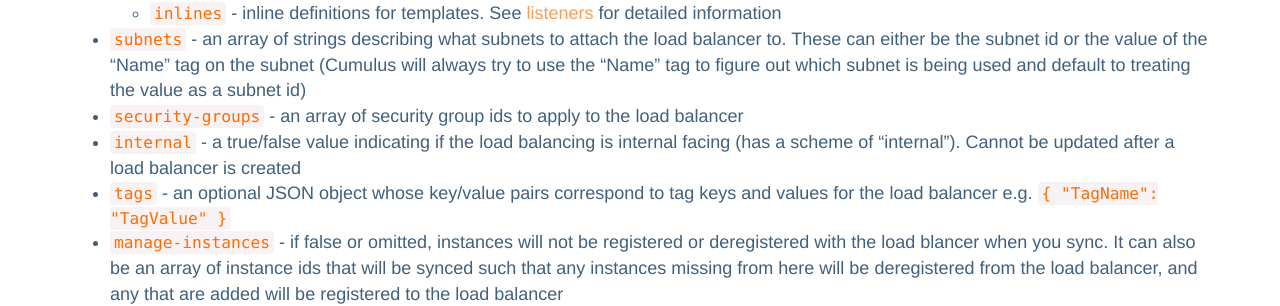
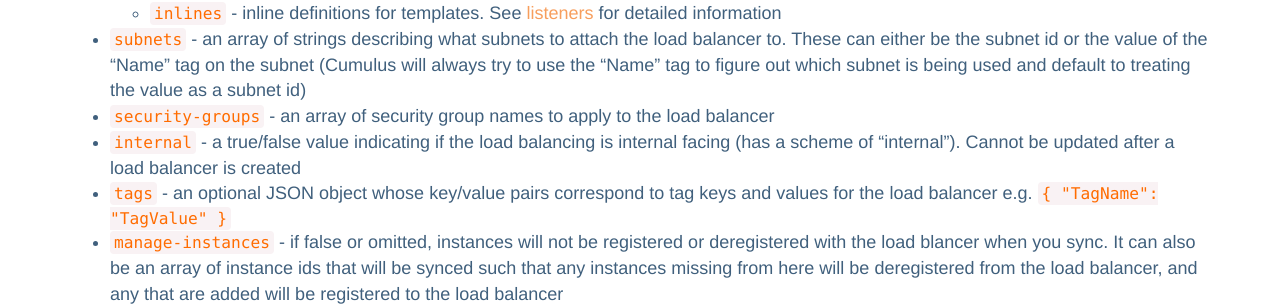
Before and after one commit to lucidsoftware/cumulus, a Jekyll site: the page built from modules/elb.md, in a window 1280 px wide and 1400 px high, scrolled down 774 px. Shown: the part 154-460 px from the top of the window. Built offline with Jekyll 4.4.1, drawn with Linux system fonts in a browser that asks for light colours; some of the changed text lies outside the part shown.

Commit message:
Update elb documentation to use security group names over ids

```diff
--- a/modules/elb.md
+++ b/modules/elb.md
@@ -19,7 +19,7 @@ Each load balancer is defined in its own file where the file name is the name of
     * `vars` - an object whose key-value pairs will override variables in the template
   * `inlines` - inline definitions for templates. See [listeners](#listeners) for detailed information
 * `subnets` - an array of strings describing what subnets to attach the load balancer to. These can either be the subnet id or the value of the "Name" tag on the subnet (Cumulus will always try to use the "Name" tag to figure out which subnet is being used and default to treating the value as a subnet id)
-* `security-groups` - an array of security group ids to apply to the load balancer
+* `security-groups` - an array of security group names to apply to the load balancer
 * `internal` - a true/false value indicating if the load balancing is internal facing (has a scheme of "internal"). Cannot be updated after a load balancer is created
 * `tags` - an optional JSON object whose key/value pairs correspond to tag keys and values for the load balancer e.g. `{ "TagName": "TagValue" }`
 * `manage-instances` - if false or omitted, instances will not be registered or deregistered with the load blancer when you sync. It can also be an array of instance ids that will be synced such that any instances missing from here will be deregistered from the load balancer, and any that are added will be registered to the load balancer
```
Also changed, not shown: other parts of modules/elb.md (+1 -1 lines).
